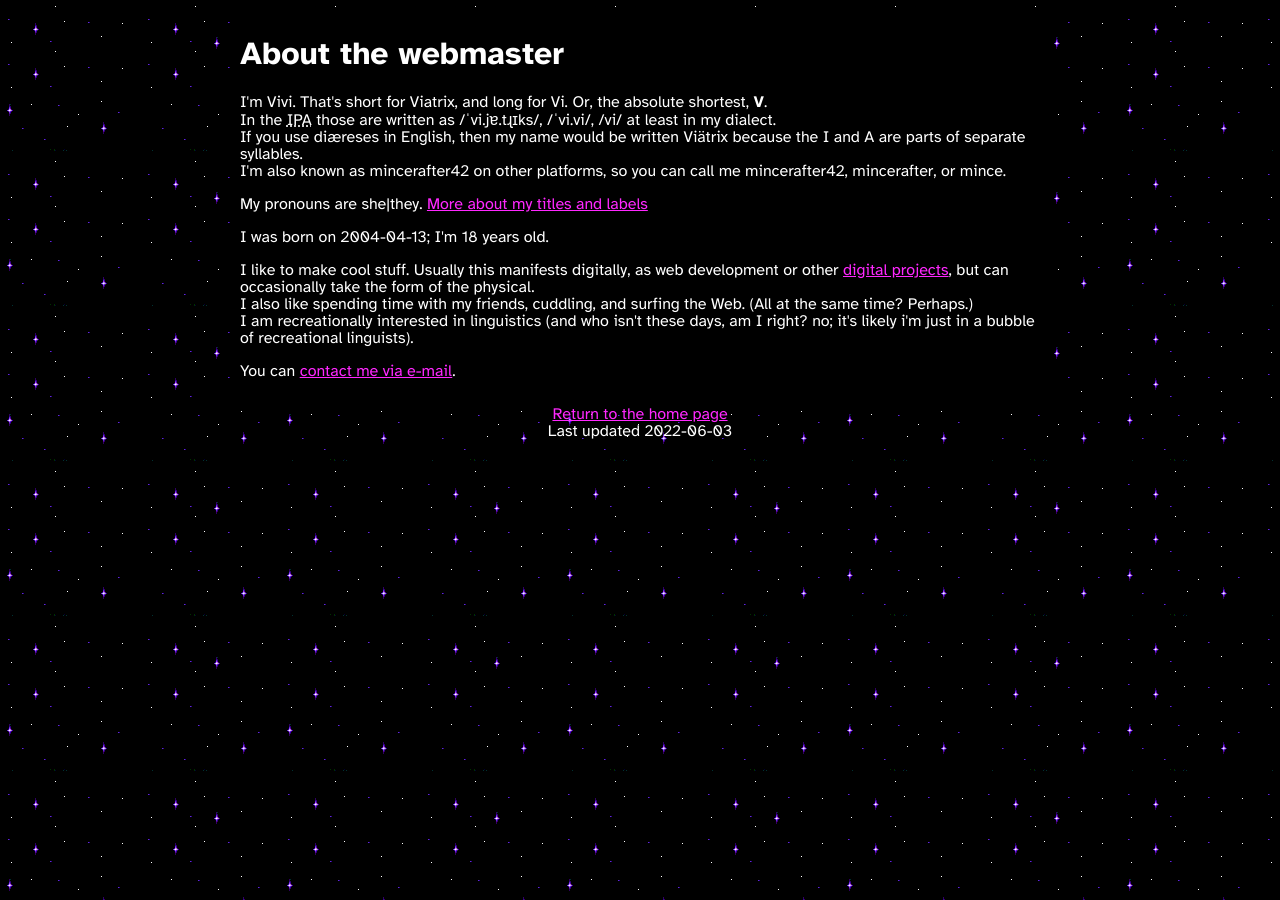
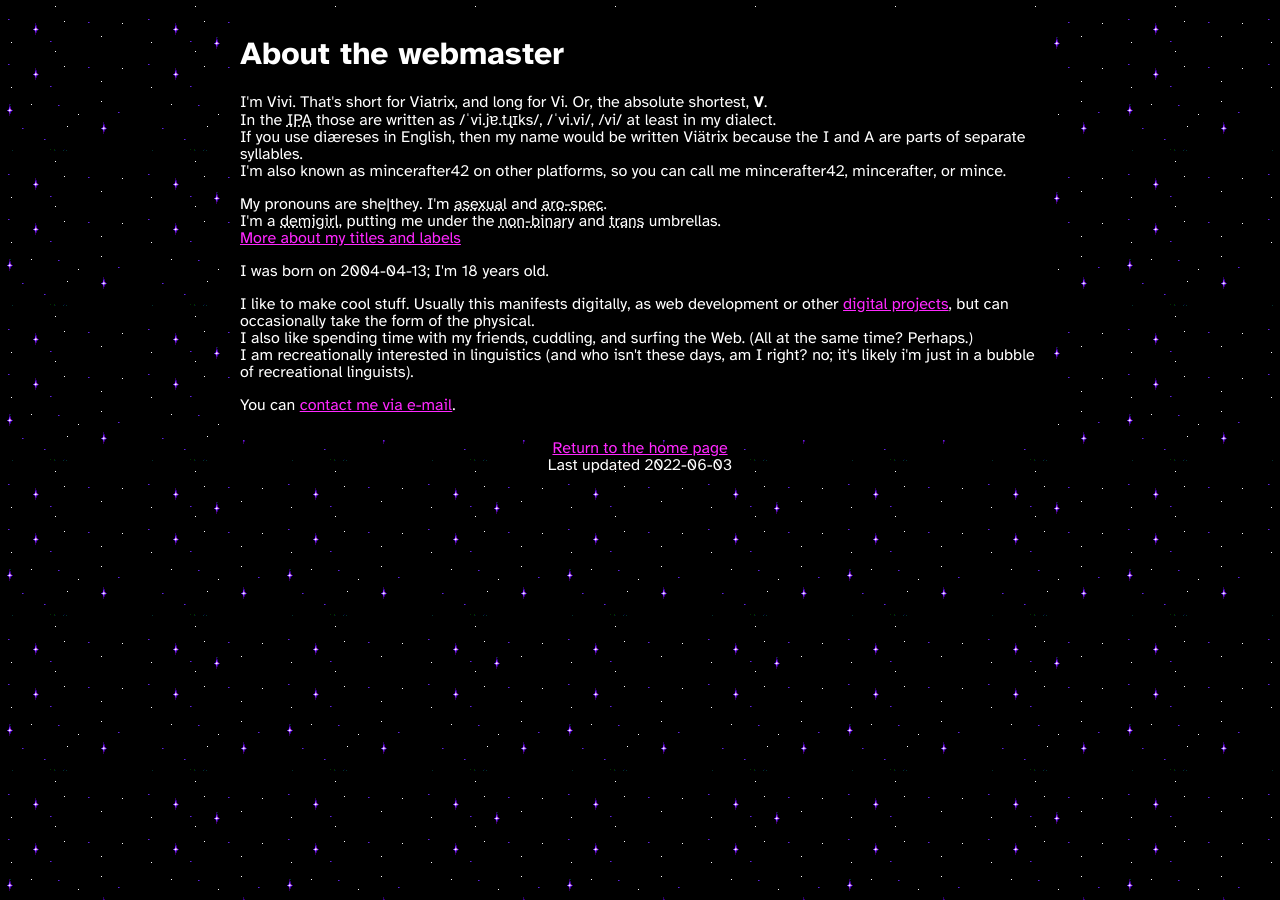
Before and after one commit to mincerafter42/mincerafter42.github.io, a Jekyll site: the page built from about.html, in a window 1280 px wide. Built offline with Jekyll 4.4.1, drawn with Linux system fonts in a browser that asks for light colours.

Commit message:
Fixed Lemon Demon URL bugs and moved some stuff around

```diff
--- a/about.html
+++ b/about.html
@@ -9,7 +9,10 @@
 If you use diæreses in English, then my name would be written Viätrix because the I and A are parts of separate syllables.<br>
 I'm also known as mincerafter42 on other platforms, so you can call me mincerafter42, mincerafter, or mince.
 <p>
-My pronouns are she|they. <a href=/labels>More about my titles and labels</a>
+My pronouns are she|they.
+I'm <abbr title="experiencing no sexual attraction">asexual</abbr> and <abbr title="experiencing little to no romantic attraction">aro-spec</abbr>.<br>
+I'm a <abbr title="partially girl">demigirl</abbr>, putting me under the <abbr title="Being neither 100% male 100% of the time nor 100% female 100% of the time">non-binary</abbr> and <abbr title="being a gender other than what you were assigned at birth (because people make assumptions about babies' genders before the babies even know gender is a thing)">trans</abbr> umbrellas.
+<br><a href=/labels>More about my titles and labels</a>
 <p>
 I was born on 2004-04-13<script>document.write("; I'm "+(new Date().getFullYear()-2004-(new Date().setMonth(3,13)>Date.now()))+' years old')</script>.
 <p>
--- a/index.html
+++ b/index.html
@@ -102,7 +102,7 @@
 <li><img src=assets/html2-8831.png width=88 height=31 alt="I dream in HTML">
 <li><img src=assets/8601-8831.gif width=88 height=31 alt="ISO 8601 now!">
 <li><a href=https://keepassxc.org/><img width=88 height=31 src=assets/keepassxc-8831.png alt="KeePassXC now!"></a>
-<li><a href=https://lemondemon.com><img src=assets/lemondemon-8831.png width=88 height=31 alt="Lemon Demon"></a>
+<li><a href=http://lemondemon.com><img src=assets/lemondemon-8831.png width=88 height=31 alt="Lemon Demon"></a>
 <li><a href=http://maplestrip.space><img width=88 height=31 alt="Maplestrip's Maple Tree" src=assets/mapletree-8831.png></a>
 <li><a href=https://discord.gg/6Czjtnv><img width=88 height=31 alt=Nothing src=assets/nothing-8831.png></a>
 <li><a href=http://www.libpng.org/pub/png><img width=88 height=31 alt="Portable Network Graphics Now!" src=assets/png-8831.png></a>
```
Also changed, not shown: _posts/2021-04-12-png.md (+1 -1 lines), _posts/2022-06-02-website-redesign.md (+1 -1 lines), labels.md (+1 -3 lines), other-web-sites.md (+2 -3 lines).
